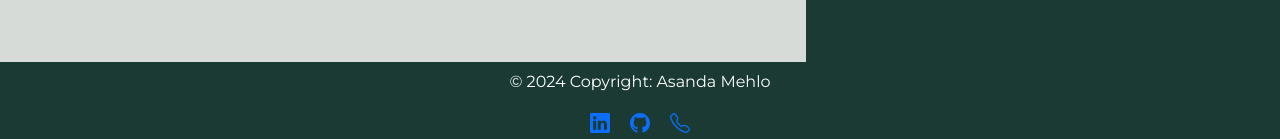
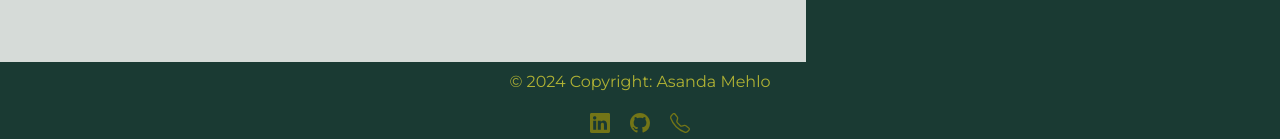
Before and after one commit to AsandaM/vue-js-portfolio, a Vue app: page / in a window 1280 px wide. Shown: the part 658-797 px from the top of the page. Built offline with nearby package versions, Linux system fonts and the light colour scheme; a web font is replaced by a local one.

Commit message:
:technologist:

```diff
--- a/src/components/FooterComp.vue
+++ b/src/components/FooterComp.vue
@@ -39,8 +39,18 @@ export default {
     cursor: pointer;
 }
 
+a{
+    color: #737517;
+    transition: transform 0.5s ease-in-out;
+}
+
+a:hover{
+    color: #aaac28;
+    transform: scale(1.2);
+}
+
 p{
-    color: white;
+    color: #afb134;
 }
 
 </style>
```
